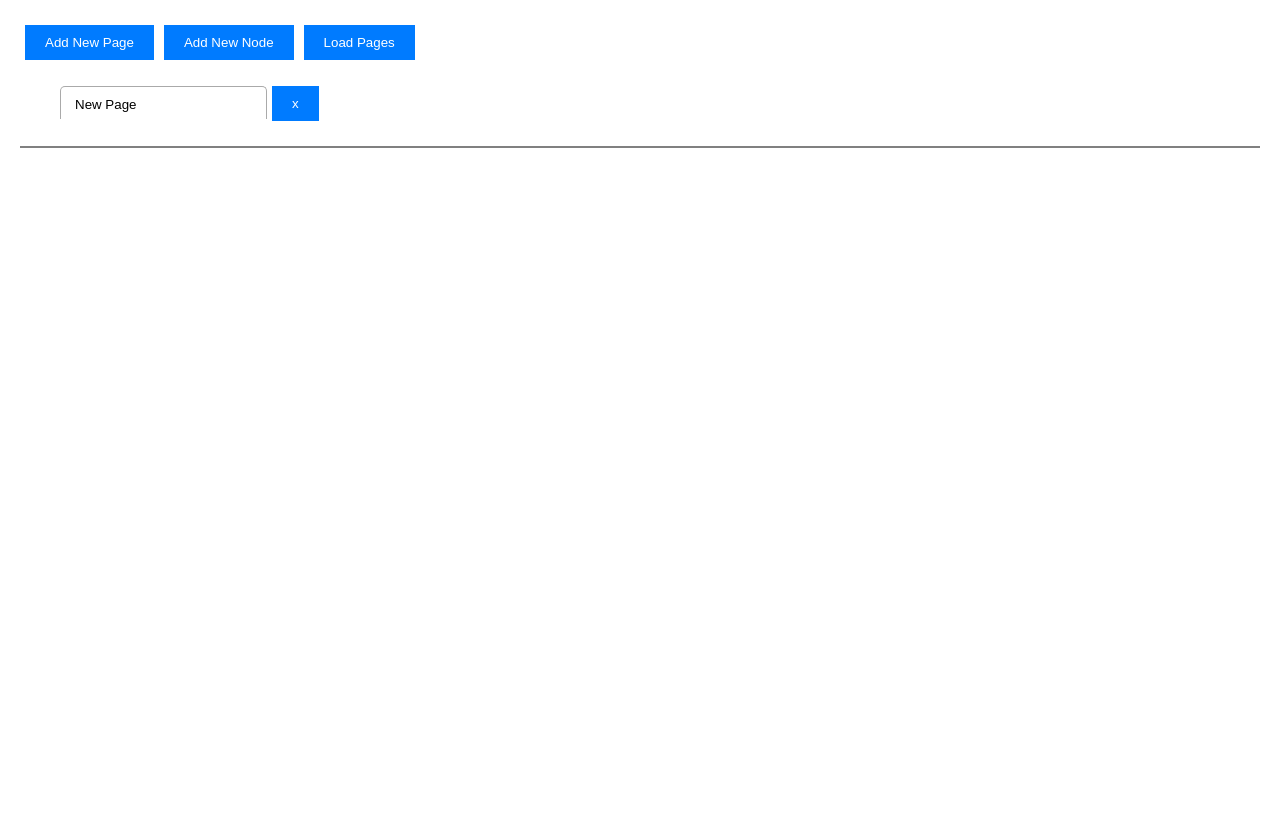
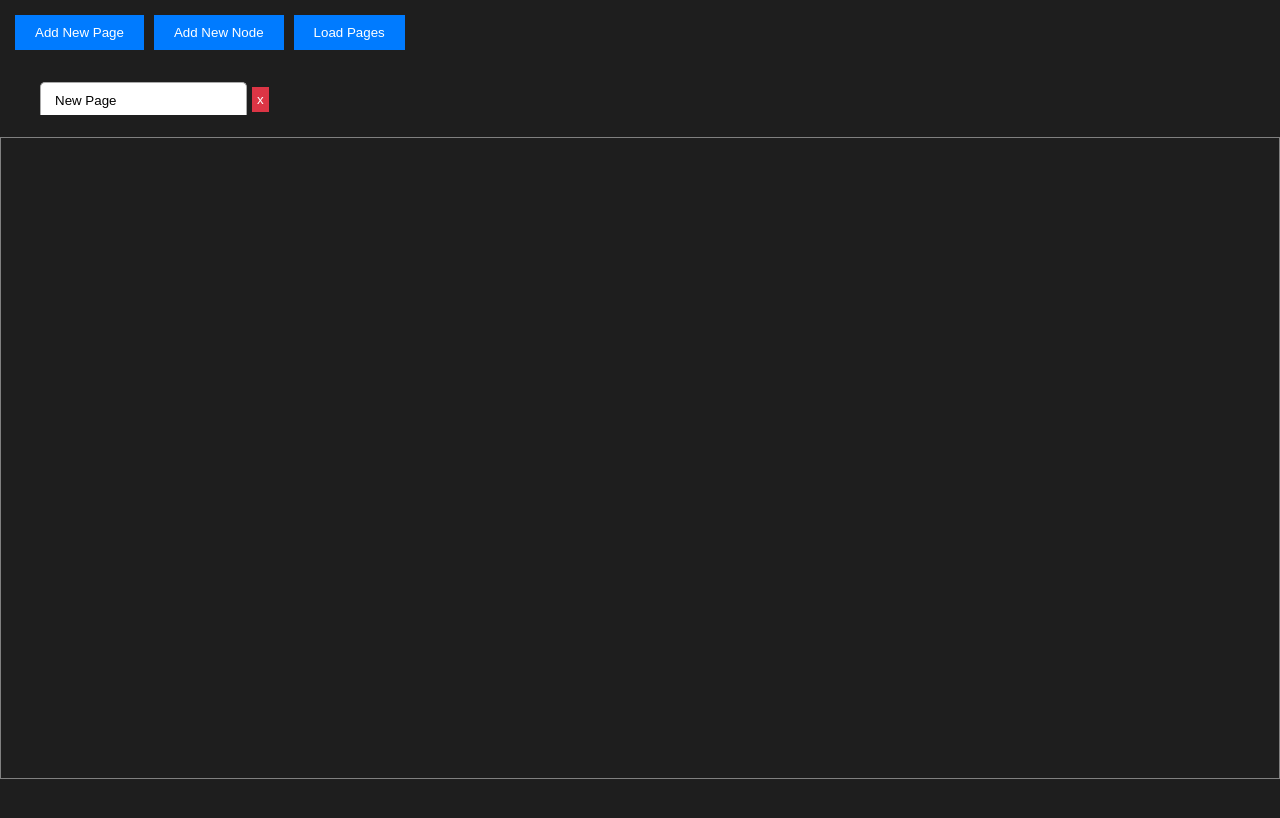
Before and after one commit to sdubois777/passive-tree-builder, a React (Vite) app: page / in a window 1280 px wide. Both pictures are taken after a click on the button "Add New Page". Shown: the top 818 px of the page. Built offline with nearby package versions, Linux system fonts and the light colour scheme.

Commit message:
Progress bar and styling changes

```diff
--- a/src/styles.css
+++ b/src/styles.css
@@ -1,10 +1,94 @@
+body {
+  font-family: Arial, sans-serif;
+  background-color: #1e1e1e;
+  color: #c7c7c7;
+  margin: 0;
+  padding: 0;
+  overflow: hidden;
+  display: flex;
+  flex-direction: column;
+  height: 100vh;
+}
+
+button {
+  margin: 5px;
+  padding: 10px 20px;
+  background-color: #007bff;
+  color: white;
+  border: none;
+  cursor: pointer;
+}
+
+button:hover {
+  background-color: #0056b3;
+}
+
+button:active {
+  background-color: #003d80;
+}
+
+.button-container {
+  display: flex;
+  justify-content: flex-start;
+  padding: 10px;
+}
+
 .tree-manager {
+  display: flex;
+  flex-direction: column;
+  height: 100%;
+  box-sizing: border-box;
+}
+
+.tabs-container {
   flex: 1;
   display: flex;
   flex-direction: column;
-  padding: 20px;
-  box-sizing: border-box;
-  height: 100%;
+}
+
+.react-tabs__tab-list {
+  border-bottom: 1px solid #ddd;
+  margin: 0;
+  padding: 0;
+  display: flex;
+}
+
+.react-tabs__tab {
+  display: inline-block;
+  border: 1px solid transparent;
+  border-bottom: none;
+  bottom: -1px;
+  position: relative;
+  list-style: none;
+  padding: 6px 12px;
+  cursor: pointer;
+}
+
+.react-tabs__tab--selected {
+  background: #fff;
+  border-color: #ddd;
+  border-radius: 5px 5px 0 0;
+}
+
+.react-tabs__tab:focus {
+  box-shadow: 0 0 5px hsl(208, 99%, 50%);
+  border-color: hsl(208, 99%, 50%);
+  outline: none;
+}
+
+.react-tabs__tab-panel {
+  display: none;
+  flex: 1;
+  display: flex;
+  flex-direction: column;
+  height: 100%; /* Ensure it fills the available space */
+}
+
+.react-tabs__tab-panel--selected {
+  display: flex;
+  flex: 1;
+  flex-direction: column;
+  height: 100%; /* Ensure it fills the available space */
 }
 
 .tree-page {
@@ -12,12 +96,19 @@
   flex: 1;
   border: 1px solid gray;
   margin: 20px 0;
-  height: calc(100% - 50px);
+  display: flex;
+  flex-direction: column;
+  height: 80vh;
+}
+
+.tree-page-content {
+  flex: 1;
+  position: relative;
 }
 
 .node {
-  width: 50px;
-  height: 50px;
+  width: 30px;
+  height: 30px;
   border: 1px solid black;
   text-align: center;
   background-color: lightgray;
@@ -37,18 +128,24 @@
 
 .points-badge {
   position: absolute;
-  bottom: -10px; /* Adjust to position it below the node */
-  right: -10px; /* Adjust to position it to the right of the node */
-  background-color: #007bff;
+  bottom: -10px;
+  right: -10px;
+  background-color: #007bffab;
   color: white;
-  padding: 2px 6px;
-  border-radius: 5px;
-  font-size: 12px;
+  padding: 2px 4px;
+  border-radius: 8px;
+  font-size: 9px;
   font-weight: bold;
   display: flex;
   align-items: center;
   justify-content: center;
   border: 1px solid white;
+}
+
+.node.locked {
+  background-color: #333; /* Darker color for locked nodes */
+  cursor: not-allowed; /* Change cursor to indicate locked state */
+  opacity: 0.5; /* Reduce opacity for visual indication */
 }
 
 .node-editor {
@@ -109,8 +206,51 @@
 .node-description {
   position: absolute;
   background-color: white;
-  cursor: pointer;
   border: 1px solid gray;
   padding: 5px;
   z-index: 1000;
 }
+
+/* Progress bar styles */
+.progress-bar-container {
+  position: absolute;
+  bottom: 0;
+  width: 95%;
+  height: 20px;
+  background-color: #ddd;
+  align-self: center;
+}
+
+.progress-bar {
+  height: 100%;
+  background-color: #007bff;
+  transition: width 0.3s;
+  position: absolute;
+  bottom: 0;
+}
+
+.breakpoint {
+  position: absolute;
+  top: 0;
+  height: 100%;
+  width: 2px;
+  background-color: red;
+  text-align: center;
+  font-size: 12px;
+  line-height: 20px;
+  color: black;
+}
+
+/* Delete tab button */
+.delete-tab-button {
+  background-color: #dc3545;
+  color: white;
+  border: none;
+  cursor: pointer;
+  padding: 5px;
+  margin-left: 5px;
+}
+
+.delete-tab-button:hover {
+  background-color: #c82333;
+}
```
